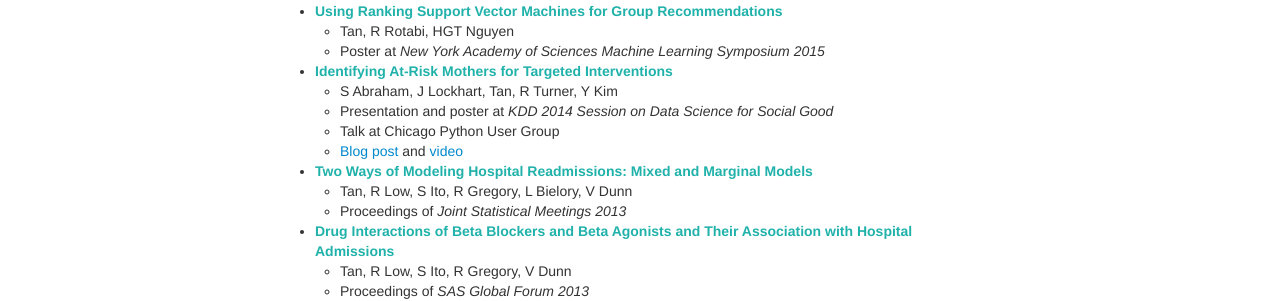
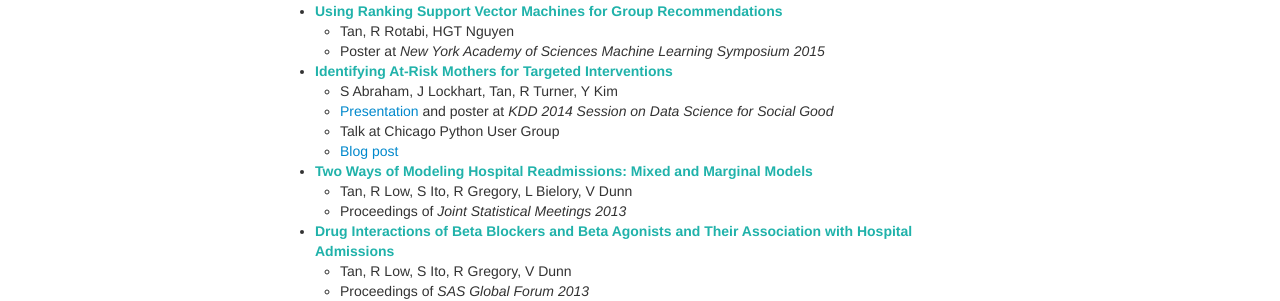
Before and after one commit to shftan/shftan.github.io, a Jekyll site: the page built from olderpublications.md, in a window 1280 px wide. Shown: the part 201-502 px from the top of the page. Built offline with Jekyll 4.4.1, drawn with Linux system fonts in a browser that asks for light colours.

Commit message:
Update olderpublications.md

```diff
--- a/olderpublications.md
+++ b/olderpublications.md
@@ -18,9 +18,9 @@ keywords: Sarah Tan, Cornell, Statistics, interpretability, causal inference
 
 - <span class="paper">Identifying At-Risk Mothers for Targeted Interventions</span>
    - S Abraham, J Lockhart, Tan, R Turner, Y Kim
-   - Presentation and poster at _KDD 2014 Session on Data Science for Social Good_
+   - [Presentation](https://www.youtube.com/watch?v=AZhvzcxZFTM) and poster at _KDD 2014 Session on Data Science for Social Good_
    - Talk at Chicago Python User Group
-   - [Blog post](https://dssg.uchicago.edu/2014/08/27/defining-the-undefinable-measuring-the-unmeasurable/) and [video](https://www.youtube.com/watch?v=AZhvzcxZFTM)
+   - [Blog post](https://dssg.uchicago.edu/2014/08/27/defining-the-undefinable-measuring-the-unmeasurable/)
 
 - <a class="paper" href="papers/jsm13.pdf">Two Ways of Modeling Hospital Readmissions: Mixed and Marginal Models</a>
    - Tan, R Low, S Ito, R Gregory, L Bielory, V Dunn
```
